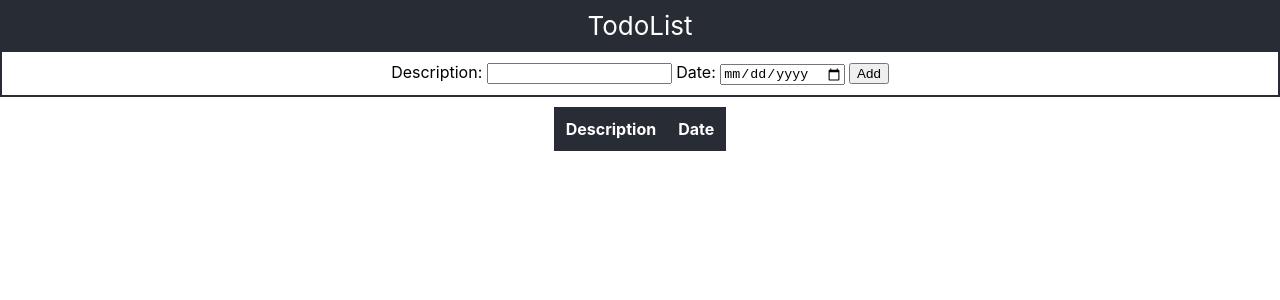
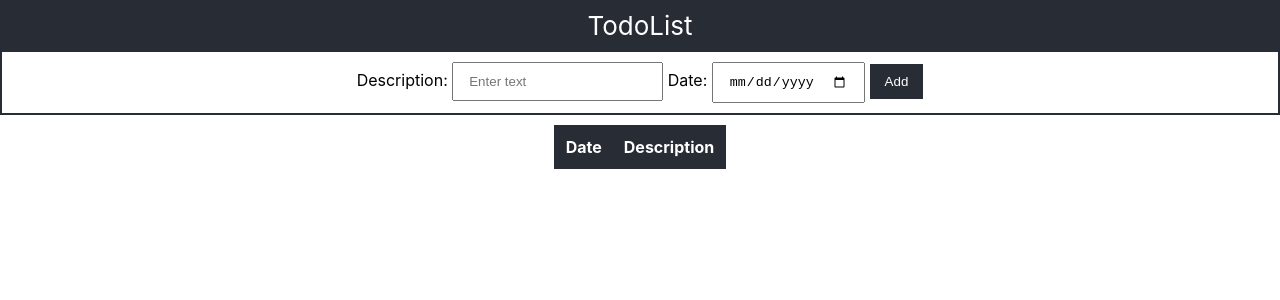
Before and after one commit to Gosols/my_app_todolist, a React (Create React App) app: page / in a window 1280 px wide. Shown: the top 300 px of the page. Built offline with nearby package versions, Linux system fonts and the light colour scheme.

Commit message:
poistotoiminnallisuus lisätty

```diff
--- a/package.json
+++ b/package.json
@@ -30,5 +30,8 @@
       "last 1 firefox version",
       "last 1 safari version"
     ]
+  },
+  "devDependencies": {
+    "eslint": "^6.8.0"
   }
 }
--- a/src/App.css
+++ b/src/App.css
@@ -36,24 +36,3 @@
     transform: rotate(360deg);
   }
 }
-table, th, td {
-  margin-left: auto;
-  margin-right: auto;
-  border: 2px solid #282c34;
-  margin-top: 10px;
-  border-collapse: collapse;
-
-}
-.inputfield{
-  padding: 10px;
-  border: 2px solid #282c34;
-}
-
-th, td {
-  padding: 10px;
-}
-
-th{
-  background-color: #282c34;
-  color: white;
-}
--- a/src/App.js
+++ b/src/App.js
@@ -1,14 +1,32 @@
 import React from "react";
 import "./App.css";
-import Todolist from "./Todolist";
+import Todolist from "./components/Todolist";
+import FormComp from "./components/form";
 
-function App() {
+export default function App() {
+  const [input, setInput] = React.useState({ desc: "", date: "" });
+  const [todos, setTodos] = React.useState([]);
+
+  const deleteTodo = event => {
+    console.log(`Olen eventin nimi HÖHÖÖ: ${event.target.name}`);
+    setTodos(todos.filter((_, i) => i !== Number(event.target.name)));
+    console.log(todos);
+  };
+
+  const addTodo = event => {
+    event.preventDefault();
+    setTodos([...todos, input]);
+  };
+
+  const inputChanged = event => {
+    setInput({ ...input, [event.target.name]: event.target.value });
+  };
+
   return (
     <div className="App">
       <header className="App-header">TodoList</header>
-      <Todolist />
+      <FormComp inputChanged={inputChanged} input={input} addTodo={addTodo} />
+      <Todolist todos={todos} deleteTodo={deleteTodo} />
     </div>
   );
 }
-
-export default App;
--- a/src/Todolist.js
+++ /dev/null
@@ -1,57 +0,0 @@
-import React from "react";
-
-function Todolist() {
-  const [input, setInput] = React.useState({ desc: "", date: "" });
-  const [todos, setTodos] = React.useState([]);
-
-  const addTodo = event => {
-    event.preventDefault();
-    setTodos([ ...todos, input]);
-    setInput({ ...input, desc: "" });
-    setInput({ ...input, date: "" });
-  };
-
-  const inputChanged = event => {
-    setInput({ ...input, [event.target.name]: event.target.value });
-  };
-
-  return (
-    <div>
-      <div className="inputfield">
-        <label>Description: </label>
-        <input
-          name="desc"
-          type="text"
-          value={input.desc}
-          onChange={inputChanged}
-        />
-        <label> Date: </label>
-        <input
-          name="date"
-          type="date"
-          placeholder="DD.MM.YYYY"
-          value={input.date}
-          onChange={inputChanged}
-        ></input>
-        <label> </label>
-        <button onClick={addTodo}>Add</button>
-      </div>
-      <table>
-        <tbody>
-          <tr>
-            <th>Description</th>
-            <th>Date</th>
-          </tr>
-          {todos.map((todo, index) => (
-            <tr key={index}>
-              <td>{todo.desc}</td>
-              <td>{todo.date}</td>
-            </tr>
-          ))}
-        </tbody>
-      </table>
-    </div>
-  );
-}
-
-export default Todolist;
--- /dev/null
+++ b/src/components/Todolist.js
@@ -0,0 +1,27 @@
+import React from "react";
+
+export default function Todolist(props) {
+  return (
+    <div>
+      <table>
+        <tbody>
+          <tr>
+            <th>Date</th>
+            <th>Description</th>
+          </tr>
+          {props.todos.map((todo, index) => (
+            <tr key={index}>
+              <td>{todo.date}</td>
+              <td>{todo.desc}</td>
+              <td>
+                <button name={index} onClick={props.deleteTodo}>
+                  Delete
+                </button>
+              </td>
+            </tr>
+          ))}
+        </tbody>
+      </table>
+    </div>
+  );
+}
--- /dev/null
+++ b/src/components/form.js
@@ -0,0 +1,27 @@
+import React from "react";
+export default function FormComp(props) {
+  return (
+    <div>
+      <div className="inputfield">
+        <label>Description: </label>
+        <input
+          name="desc"
+          type="text"
+          placeholder="Enter text"
+          value={props.input.desc}
+          onChange={props.inputChanged}
+        />
+        <label> Date: </label>
+        <input
+          name="date"
+          type="date"
+          placeholder="DD.MM.YYYY"
+          value={props.input.date}
+          onChange={props.inputChanged}
+        ></input>
+        <label> </label>
+        <button onClick={props.addTodo}>Add</button>
+      </div>
+    </div>
+  );
+}
--- a/src/index.css
+++ b/src/index.css
@@ -11,3 +11,43 @@ code {
   font-family: source-code-pro, Menlo, Monaco, Consolas, 'Courier New',
     monospace;
 }
+table,
+th,
+td {
+  margin-left: auto;
+  margin-right: auto;
+  border: 2px solid #282c34;
+  margin-top: 10px;
+  border-collapse: collapse;
+}
+.inputfield {
+  padding: 10px;
+  border: 2px solid #282c34;
+}
+
+th,
+td {
+  padding: 10px;
+}
+
+th {
+  background-color: #282c34;
+  color: white;
+}
+
+button {
+  background-color: #282c34;
+  color: white;
+  border: none;
+  display: inline-block;
+
+}
+
+button, input {
+  padding: 10px 15px;
+  transition-duration: 0.3s;
+}
+
+button:hover {
+  background-color: #3c4454;
+}
```
Also changed, not shown: 1 other file (tests, documents, lock files or other folders).
